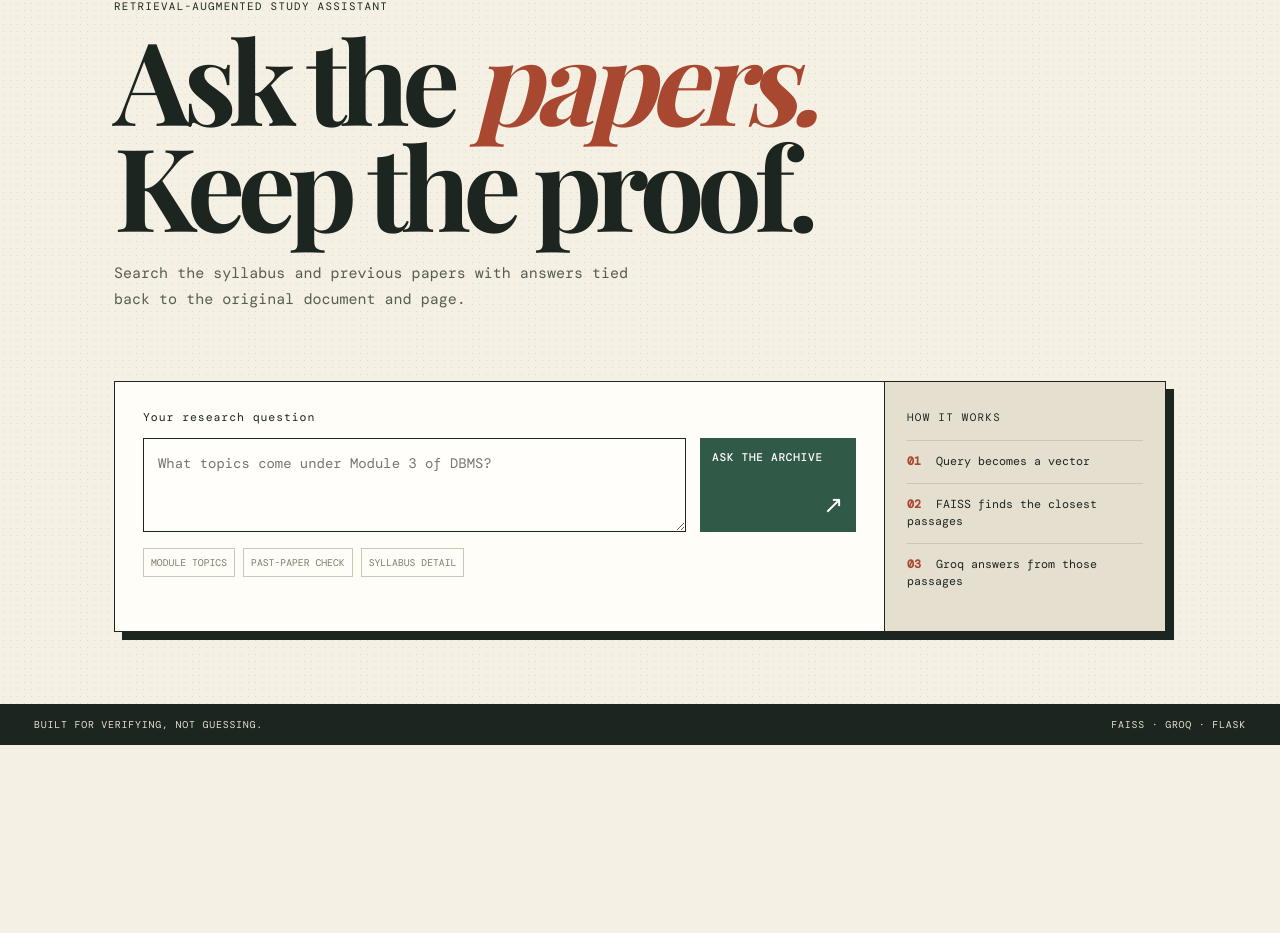
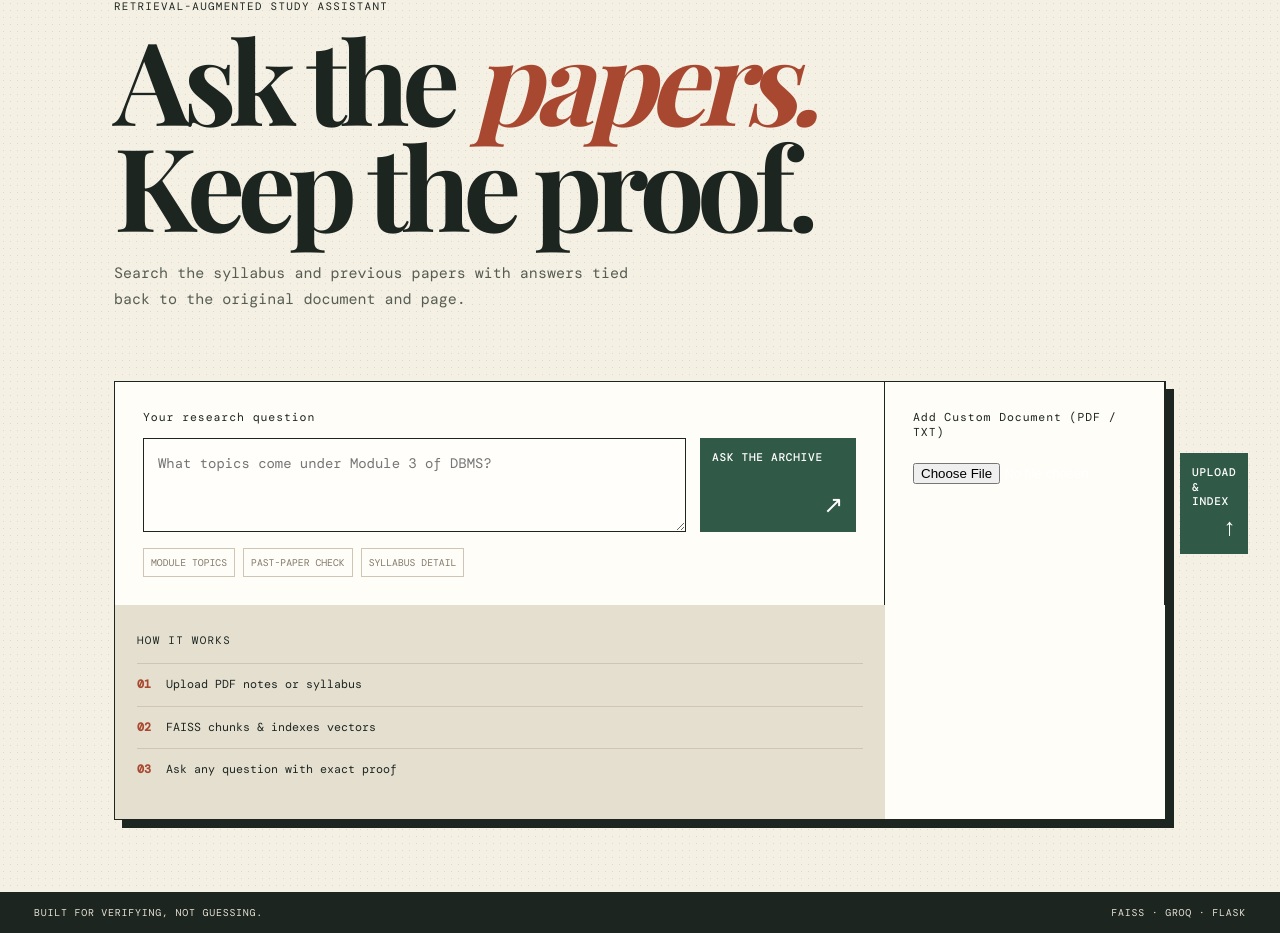
Before and after one commit to adithyaS360/ExamPrepRAG, a Flask app: page / in a window 1280 px wide. Shown: the part 154-1087 px from the top of the page. Before the commit the page ends 899 px from the top, so only its background shows below. Run offline with Flask 3, Linux system fonts and the light colour scheme; some web fonts are replaced.

Commit message:
Add interactive web interface PDF/TXT upload and real-time indexing feature

```diff
--- a/app/routes.py
+++ b/app/routes.py
@@ -33,3 +33,28 @@ def query():
         return jsonify(service().query(question, bool(body.get("force_fallback"))))
     except FileNotFoundError as error:
         return jsonify({"error": str(error)}), 503
+
+
+@bp.post("/upload")
+def upload():
+    if "file" not in request.files:
+        return jsonify({"error": "No file part in request"}), 400
+    file = request.files["file"]
+    if not file or not file.filename:
+        return jsonify({"error": "No file selected"}), 400
+    filename = file.filename
+    if not (filename.lower().endswith(".pdf") or filename.lower().endswith(".txt")):
+        return jsonify({"error": "Only .pdf and .txt files are supported"}), 400
+
+    raw_dir = Path("data/raw")
+    raw_dir.mkdir(parents=True, exist_ok=True)
+    save_path = raw_dir / filename
+    file.save(save_path)
+
+    from .ingest import ingest
+    try:
+        stats = ingest(raw_dir)
+        service().cache.clear()
+        return jsonify({"message": f"Successfully uploaded and indexed '{filename}'!", "stats": stats})
+    except Exception as error:
+        return jsonify({"error": str(error)}), 500
--- a/app/static/app.js
+++ b/app/static/app.js
@@ -46,3 +46,37 @@ form.addEventListener('submit', async (event) => {
   } catch (error) { window.alert(error.message); }
   finally { askButton.disabled = false; askButton.querySelector('span').textContent = 'ASK THE ARCHIVE'; }
 });
+
+const uploadForm = document.querySelector('#upload-form');
+const pdfFile = document.querySelector('#pdf-file');
+const uploadButton = document.querySelector('#upload-button');
+const uploadStatus = document.querySelector('#upload-status');
+
+if (uploadForm) {
+  uploadForm.addEventListener('submit', async (event) => {
+    event.preventDefault();
+    if (!pdfFile.files.length) return;
+    uploadButton.disabled = true;
+    uploadButton.querySelector('span').textContent = 'INDEXING PDF…';
+    uploadStatus.classList.remove('hidden');
+    uploadStatus.style.color = '#4ade80';
+    uploadStatus.textContent = 'Processing and embedding PDF chunks...';
+    try {
+      const formData = new FormData();
+      formData.append('file', pdfFile.files[0]);
+      const response = await fetch('/upload', { method: 'POST', body: formData });
+      const text = await response.text();
+      let data;
+      try { data = JSON.parse(text); } catch (e) { throw new Error(`Upload error (${response.status}): ${text.substring(0, 150)}`); }
+      if (!response.ok) throw new Error(data.error || 'Upload failed');
+      uploadStatus.textContent = `✅ ${data.message} (${data.stats.chunks} total chunks ready)`;
+      pdfFile.value = '';
+    } catch (error) {
+      uploadStatus.textContent = `❌ ${error.message}`;
+      uploadStatus.style.color = '#ef4444';
+    } finally {
+      uploadButton.disabled = false;
+      uploadButton.querySelector('span').textContent = 'UPLOAD & INDEX';
+    }
+  });
+}
--- a/app/templates/index.html
+++ b/app/templates/index.html
@@ -33,15 +33,25 @@
           </div>
         </form>
 
+        <form id="upload-form" class="question-card upload-card">
+          <label for="pdf-file">Add Custom Document (PDF / TXT)</label>
+          <div class="input-row">
+            <input type="file" id="pdf-file" accept=".pdf,.txt" required style="color:#fff; padding:10px 0;">
+            <button id="upload-button" type="submit"><span>UPLOAD & INDEX</span><i>↑</i></button>
+          </div>
+          <div id="upload-status" class="upload-status hidden" style="margin-top:10px; font-size:14px; font-family:monospace; color:#4ade80;"></div>
+        </form>
+
         <aside class="field-notes">
           <p class="eyebrow">HOW IT WORKS</p>
           <ol>
-            <li><b>01</b> Query becomes a vector</li>
-            <li><b>02</b> FAISS finds the closest passages</li>
-            <li><b>03</b> Groq answers from those passages</li>
+            <li><b>01</b> Upload PDF notes or syllabus</li>
+            <li><b>02</b> FAISS chunks & indexes vectors</li>
+            <li><b>03</b> Ask any question with exact proof</li>
           </ol>
         </aside>
       </section>
+
 
       <section id="result" class="result hidden" aria-live="polite">
         <div class="result-heading">
```
Also changed, not shown: tests/test_api.py (+5 -0 lines).
